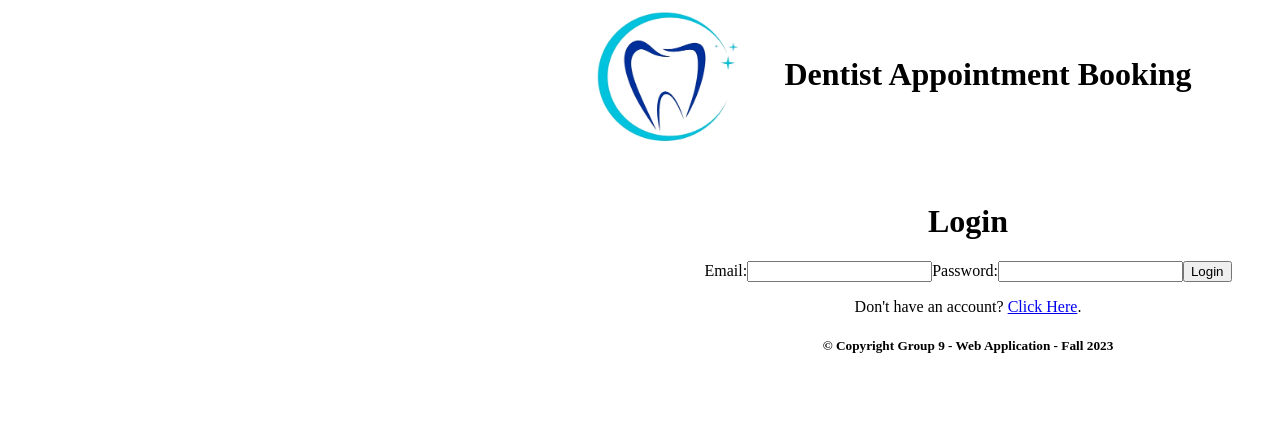
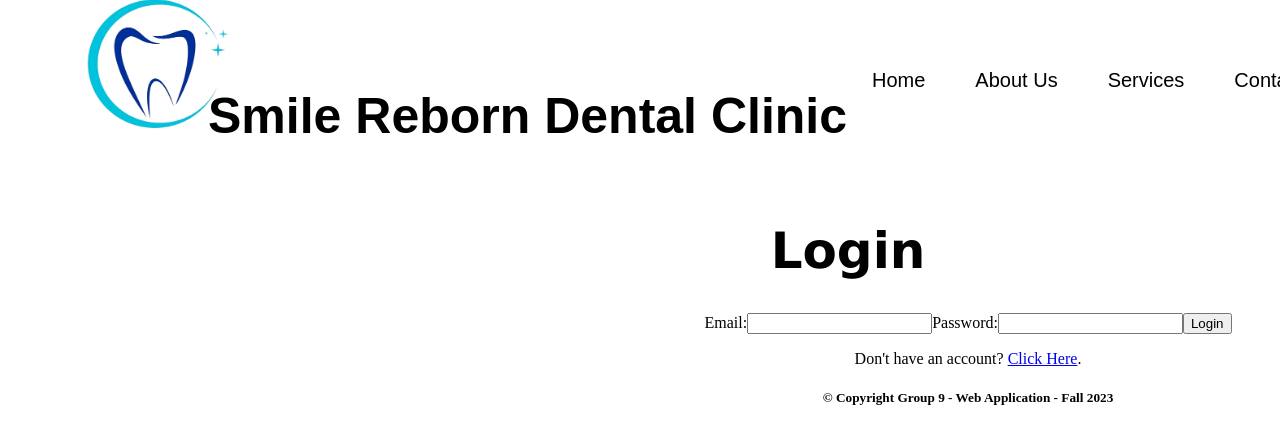
Before and after one commit to JesterDomingo/DentistWebApp, a React (Create React App) app in the folder dentist-booking-app/: page /login in a window 1280 px wide. Shown: the top 444 px of the page. Built offline with nearby package versions, Linux system fonts and the light colour scheme.

Commit message:
Header/NavBar/Banner

```diff
--- a/dentist-booking-app/src/App.css
+++ b/dentist-booking-app/src/App.css
@@ -208,3 +208,67 @@ body{
 
 
 /*NEW PAGES CREATED */
+/* App.css */
+.header-container {
+  background: #0000;
+  padding: 10px;
+}
+
+.header-content {
+  display: flex;
+  align-items: center;
+  justify-content: space-between;
+  font-family: 'Your Desired Font', Verdana, Geneva, Tahoma, sans-serif; /* Replace 'Your Desired Font' with the actual font name */
+}
+
+.logo-container {
+  display: flex;
+  align-items: center;
+}
+
+.logo {
+  margin-left: -500px; /* Adjust margin as needed */
+}
+
+/* App.css */
+/* ... (other styles) */
+
+h1 {
+  font-family: 'Your Desired Font', Verdana, Geneva, Tahoma, sans-serif; /* Replace 'Your Desired Font' with the actual font name */
+  margin-left: -240px;
+  font-size: 50px; /* Adjust font size as needed */
+}
+
+/* Style specifically for the h1 in the logo-container */
+.logo-container h1 {
+  font-family: 'Your New Font', sans-serif; /* Replace 'Your New Font' with the desired font for the h1 in the logo-container */
+  /* You can also adjust other styles for this h1 if needed */
+}
+
+.nav-list {
+  list-style-type: none;
+  display: flex;
+  align-items: center;
+}
+
+.nav-link {
+  text-decoration: none;
+  color: black;
+  font-family: 'Your Desired Font', sans-serif; /* Replace 'Your Desired Font' with the actual font name */
+  font-size: 20px; /* Adjust font size as needed */
+  margin-right: 50px; /* Adjust margin as needed */
+}
+
+/* App.css */
+/* ... (other styles) */
+
+.book-now-button {
+  text-decoration: none;
+  color: white;
+  background-color: #3498db; /* Use your desired background color */
+  padding: 10px 20px; /* Adjust padding as needed */
+  border-radius: 5px; /* Add border radius for a rounded button */
+  margin-left: auto; /* Push the button to the right */
+}
+
+/* Adjust the styles according to your design preferences */
--- a/dentist-booking-app/src/components/header.js
+++ b/dentist-booking-app/src/components/header.js
@@ -1,3 +1,4 @@
+// Header.js
 import React from 'react';
 import { Link } from 'react-router-dom';
 import logo from "../images/DentalLogo.png";
@@ -5,9 +6,38 @@ import "../App.css";
 
 const Header = () => {
   return (
-    <div id="main-header">
-      <img src={logo} alt="logo" className='logo'/>
-      <h1>Dentist Appointment Booking</h1>
+    <div id="main-header" className="header-container">
+      <div className="header-content">
+        <div className="logo-container">
+          <img src={logo} alt="logo" className='logo' />
+          <h1>Smile Reborn Dental Clinic</h1>
+        </div>
+
+        {/* Navigation buttons */}
+        <nav className="navbar">
+          <ul className="nav-list">
+            <li>
+              <Link to="/" className="nav-link">Home</Link>
+            </li>
+            <li>
+              <Link to="/about" className="nav-link">About Us</Link>
+            </li>
+            <li>
+              <Link to="/services" className="nav-link">Services</Link>
+            </li>
+            <li>
+              <Link to="/contact" className="nav-link">Contact Us</Link>
+            </li>
+          </ul>
+        </nav>
+
+        {/* Book Now button */}
+        <div>
+          <Link to="/book-now" className="book-now-button">
+            Book Now
+          </Link>
+        </div>
+      </div>
     </div>
   );
 };
--- a/dentist-booking-app/src/pages/Homepage.js
+++ b/dentist-booking-app/src/pages/Homepage.js
@@ -10,30 +10,36 @@ const Homepage = () => {
   return (
     <div>
       <Header />
-      <section style={{
+
+      Banner Section
+      <section
+        style={{
           background: `url(${bannerGIF}) center/cover no-repeat`,
           height: '100vh', // Set height to 100% of the viewport height
           width: '100%',   // Set width to 100% of the viewport width
           display: 'flex',
           alignItems: 'center',
           justifyContent: 'center',
-  }}>
-    <div style={{
+        }}
+      >
+        <div
+          style={{
             maxWidth: '80%',  // Set maximum width for larger screens
             width: '100%',    // Set width to 100% of the viewport width
             padding: '20px',
             textAlign: 'center',
             color: '#fff',
-    }}>
+          }}
+        >
           <h2>Banner Section</h2>
           {/* Add your banner content here */}
         </div>
       </section>
 
-
       {/* Testimonials Section */}
       <section className="testimonial-container">
-        <h2></h2>
+        <h2>What Our Patient Say</h2>
+
         {/* Testimonial 1 */}
         <div className="testimonial">
           <p>I am really satisfied to use this app.</p>
@@ -50,6 +56,18 @@ const Homepage = () => {
         <div className="testimonial">
           <p>One more testimonial content.</p>
           <div className="rating">★★★☆☆</div>
+        </div>
+
+        {/* Testimonial 4 */}
+        <div className="testimonial">
+          <p>Yet another testimonial content.</p>
+          <div className="rating">★★★★★</div>
+        </div>
+
+        {/* Testimonial 5 */}
+        <div className="testimonial">
+          <p>Fifth testimonial content.</p>
+          <div className="rating">★★★★★</div>
         </div>
       </section>
 
@@ -70,7 +88,6 @@ const Homepage = () => {
         </div>
       </section>
 
-
       {/* Login Button */}
       <Link to="/login">
         <button>Login</button>
```
Also changed, not shown: dentist-booking-app/src/App.js (+16 -10 lines), dentist-booking-app/src/pages/AboutUs.js (added, +16 -0 lines), dentist-booking-app/src/pages/ContactUs.js (added, +16 -0 lines), dentist-booking-app/src/pages/Services.js (added, +16 -0 lines), dentist-booking-app/package.json (line endings or trailing spaces). Lines whose indentation alone changed are shown as unchanged.
